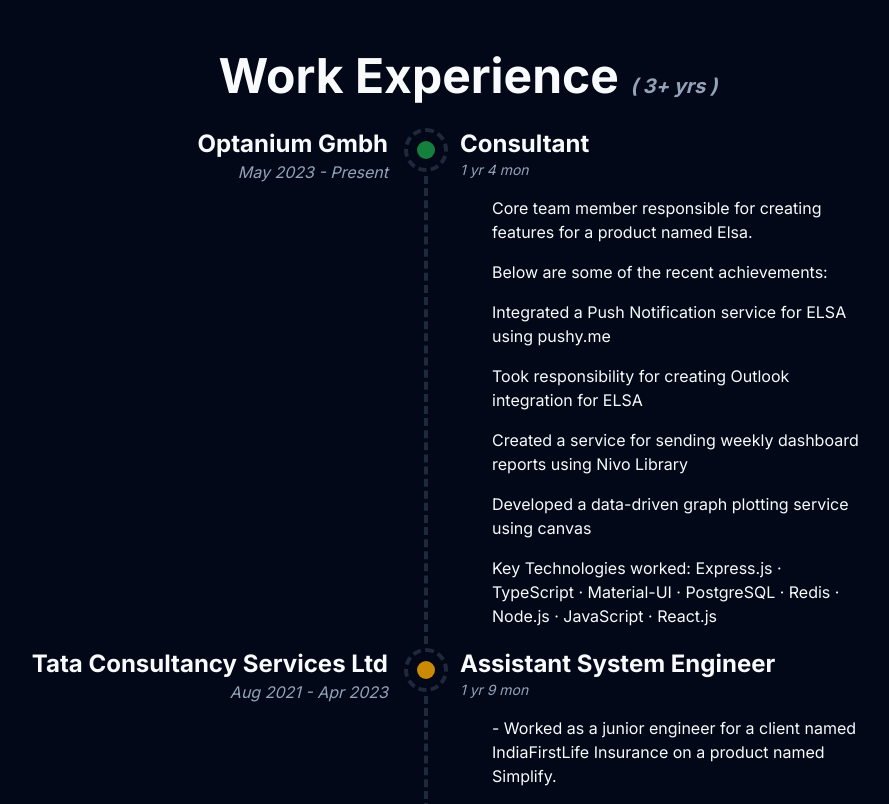
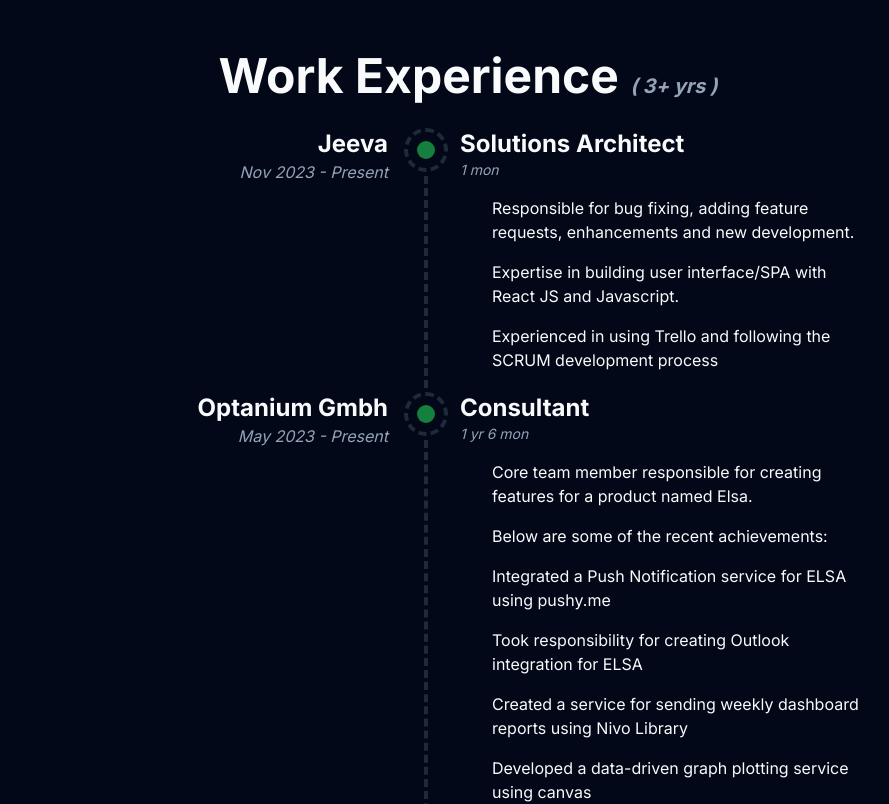
Before and after one commit to gramo37/portfolio-next, a Next.js app: page / in a window 1280 px wide. Shown: the part 1220-2024 px from the top of the page, without its empty margins (172-1061 px from the left). Built offline with nearby package versions, Linux system fonts and the light colour scheme.

Commit message:
Adding new experience

```diff
--- a/constants/index.ts
+++ b/constants/index.ts
@@ -201,10 +201,22 @@
   ],
   workExperience: [
     {
+      company_name: "Jeeva",
+      profession: "Solutions Architect",
+      duration: "Nov 2023 - Present",
+      totalExperience: "1 mon",
+      description: [
+        "Responsible for bug fixing, adding feature requests, enhancements and new development.",
+        "Expertise in building user interface/SPA with React JS and Javascript.",
+        "Experienced in using Trello and following the SCRUM development process",
+      ],
+      color: "rgb(21 128 61 / 1)",
+    },
+    {
       company_name: "Optanium Gmbh",
       profession: "Consultant",
       duration: "May 2023 - Present",
-      totalExperience: "1 yr 4 mon",
+      totalExperience: "1 yr 6 mon",
       description: [
         "Core team member responsible for creating features for a product named Elsa.",
         "Below are some of the recent achievements:",
```
